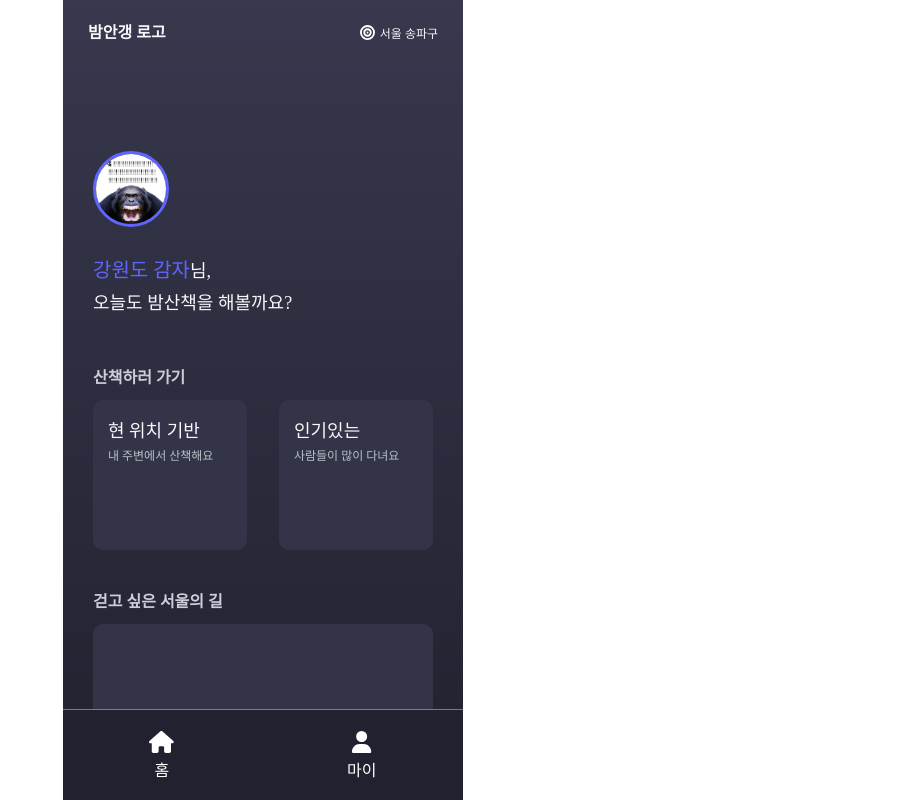
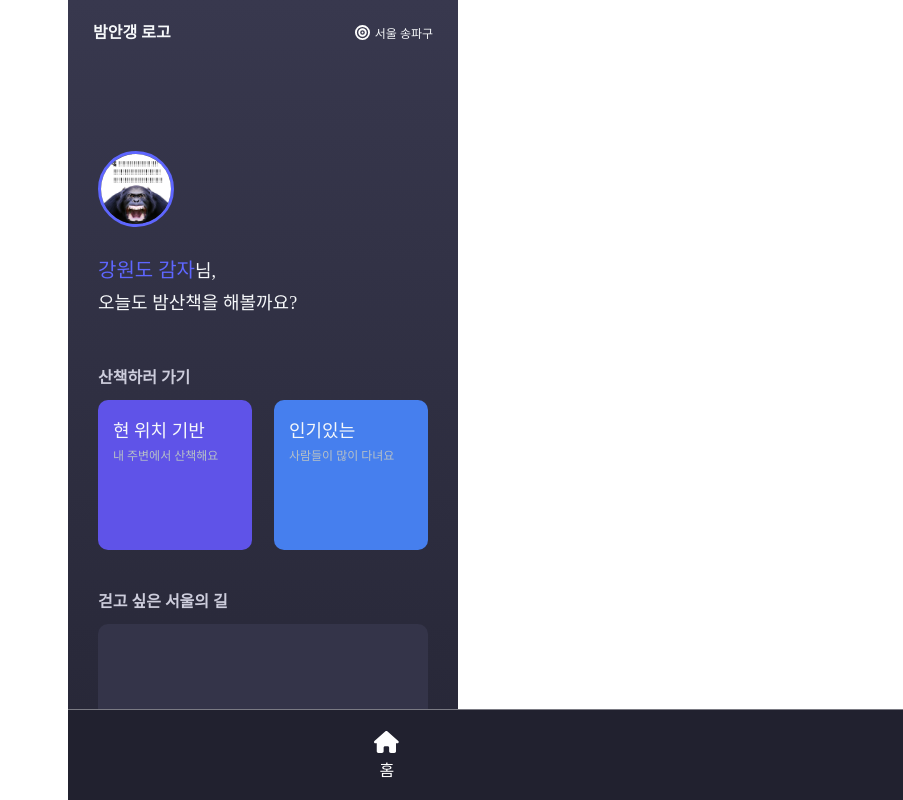
Before and after one commit to seoul-night/ddubam-client, a React (Create React App) app: page /home in a window 1280 px wide. Shown: the top 800 px of the page, without its empty margins (377-1280 px from the left). Built offline with nearby package versions, Linux system fonts and the light colour scheme.

Commit message:
[Fix] 스크롤 높이 수정

```diff
--- a/src/components/Footer.jsx
+++ b/src/components/Footer.jsx
@@ -4,7 +4,7 @@ import { FontAwesomeIcon } from "@fortawesome/react-fontawesome";
 import { faHome, faUser } from "@fortawesome/free-solid-svg-icons";
 
 const Foot = styled.div`
-  position: absolute;
+  position: fixed;
   bottom: 0;
   width: 100%;
   height: 90px;
--- a/src/components/HomeWrapper.jsx
+++ b/src/components/HomeWrapper.jsx
@@ -2,10 +2,12 @@ import React from "react";
 import styled from "styled-components";
 
 const HomeWrapper = styled.div`
-  height: 100vh;
+  /* height: 100vh; */
+  min-height: 100vh;
   background: linear-gradient(#21212f, #696995);
-  overflow: hidden;
+  overflow: auto;
   position: relative;
+  padding-bottom: 200px;
 `;
 
 export default HomeWrapper;
--- a/src/index.css
+++ b/src/index.css
@@ -19,11 +19,11 @@ code {
 .Home,
 .MyPage,
 .Onboarding {
-  max-width: 400px;
-  min-height: 780px;
+  max-width: 390px;
+  /* min-height: 780px; */
   margin-left: auto;
   margin-right: auto;
-  background-color: #f2f2f2;
+  background-color: #f2f2f2e1;
 }
 
 /* 모바일 100vh 필요한 곳에서 사용
--- a/src/pages/Home.jsx
+++ b/src/pages/Home.jsx
@@ -7,10 +7,12 @@ import chimps from "../assets/chimps.webp";
 import Footer from "../components/Footer";
 
 const HomeWrapper = styled.div`
-  height: 100vh;
+  min-height: 100vh;
+  padding-bottom: 90px; // Footer 높이를 고려한 하단 여백
   background: linear-gradient(#38384e, #21212f);
-  overflow: hidden;
+  overflow: auto; // 스크롤을 명시적으로 허용
   position: relative;
+  padding-bottom: 200px;
 `;
 
 const Head = styled.div`
@@ -128,11 +130,11 @@ const Home = () => {
             justifyContent: "space-between",
           }}
         >
-          <Box style={{ width: "154px" }}>
+          <Box style={{ width: "154px", backgroundColor: "#5F53E8" }}>
             <Text>현 위치 기반</Text>
             <SubText>내 주변에서 산책해요</SubText>
           </Box>
-          <Box style={{ width: "154px" }}>
+          <Box style={{ width: "154px", backgroundColor: "#467FEE" }}>
             <Text>인기있는</Text>
             <SubText>사람들이 많이 다녀요</SubText>
           </Box>
```
